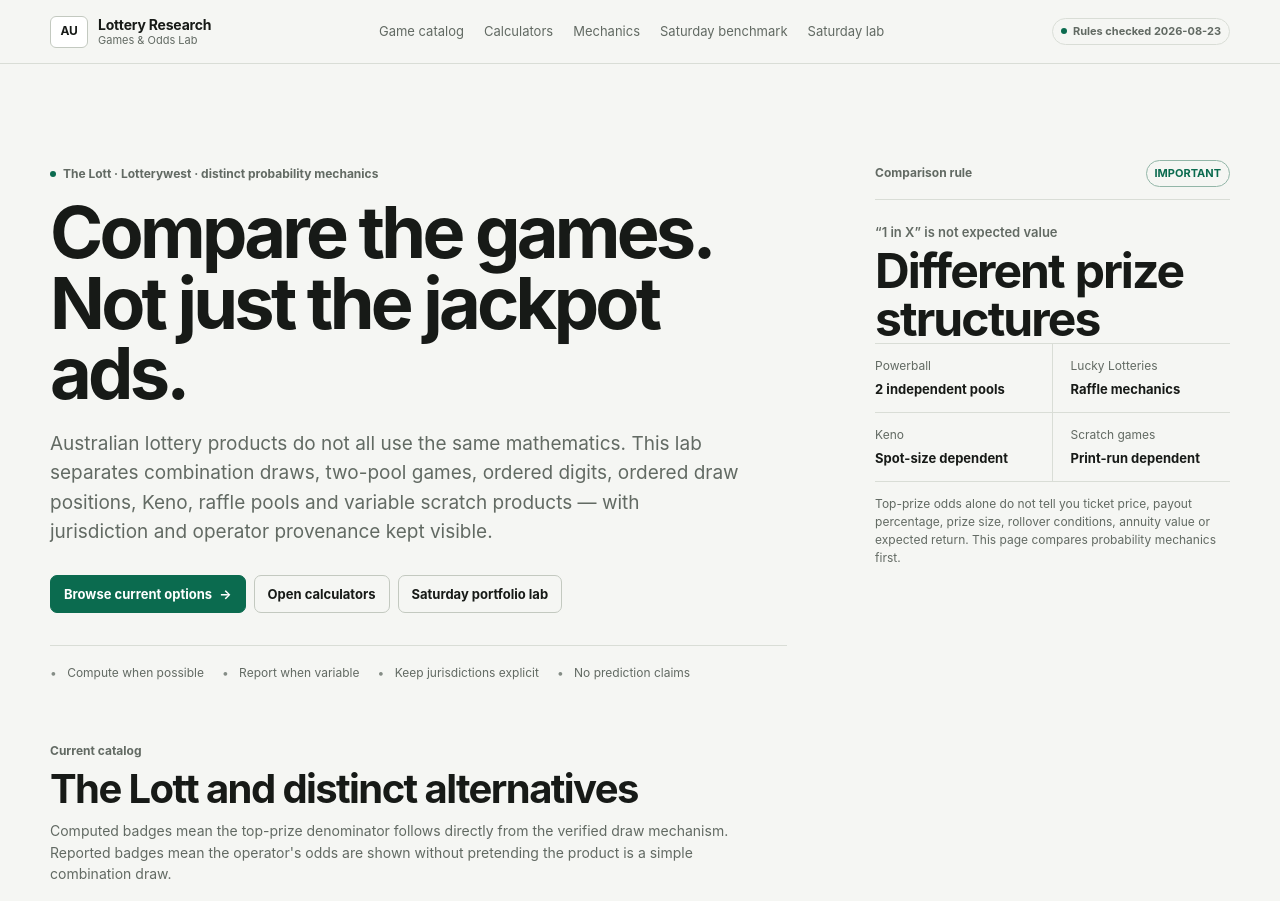
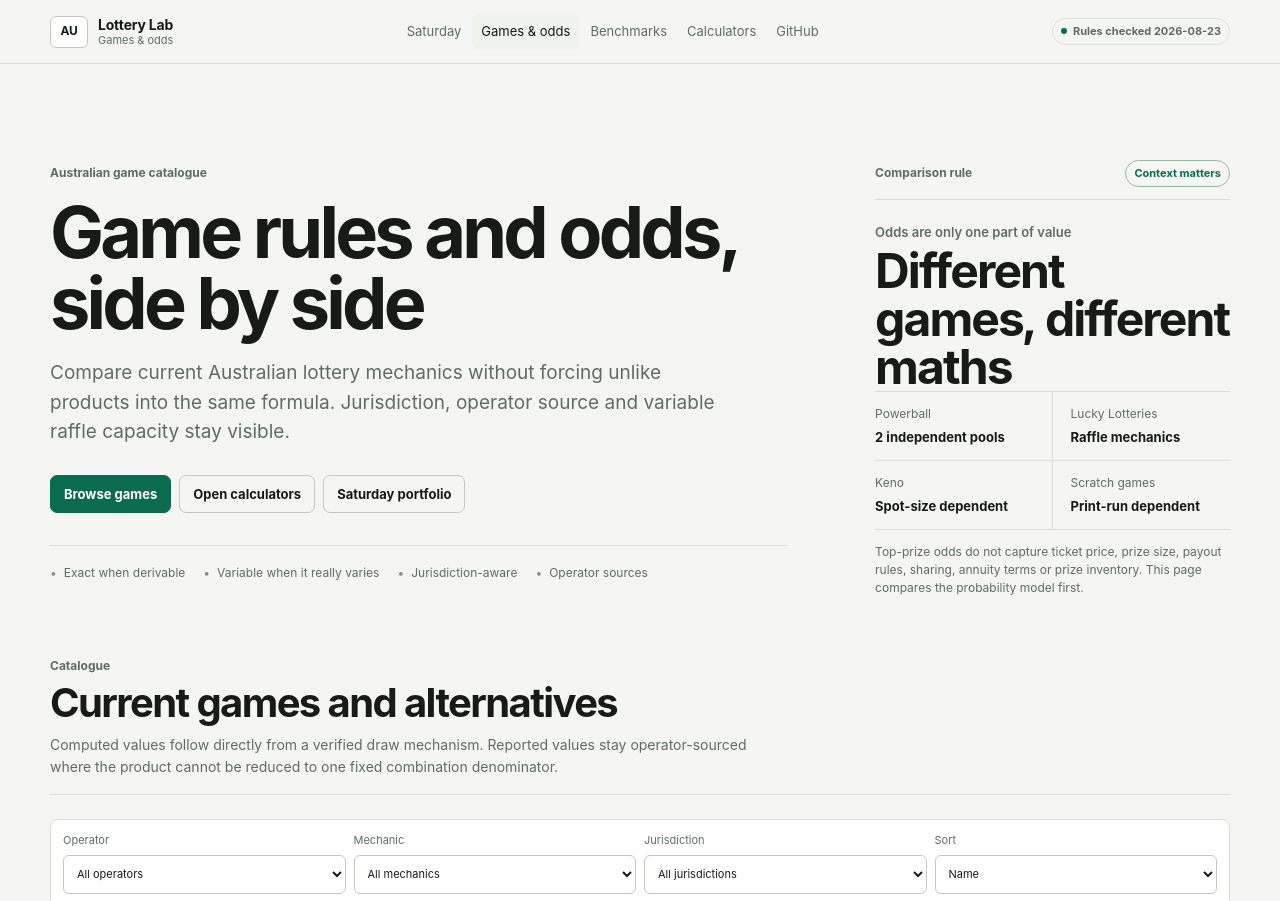
Before and after one commit to JDsnyke/saturday-tatts-lotto-scraper, a plain HTML site: page games.html in a window 1280 px wide. Shown: the top 901 px of the page. Drawn offline with Linux system fonts and the light colour scheme.

Commit message:
Refresh Games Lab navigation and copy

```diff
--- a/games.html
+++ b/games.html
@@ -4,9 +4,9 @@
   <meta charset="utf-8">
   <meta name="viewport" content="width=device-width, initial-scale=1">
   <meta name="color-scheme" content="light dark">
-  <meta name="theme-color" content="#07101f">
+  <meta name="theme-color" content="#f5f6f3">
   <meta name="description" content="Operator-aware catalog and exact probability tools for Australian lottery games.">
-  <title>Games & Odds Lab · Australian Lottery Research</title>
+  <title>Games & Odds · Lottery Lab</title>
   <link rel="icon" href="assets/favicon.svg" type="image/svg+xml">
   <link rel="manifest" href="assets/site.webmanifest">
   <link rel="stylesheet" href="assets/app.css">
@@ -15,21 +15,18 @@
 </head>
 <body>
   <a class="skip-link" href="#main">Skip to content</a>
-  <div class="noise" aria-hidden="true"></div>
-  <div class="aurora aurora-a" aria-hidden="true"></div>
-  <div class="aurora aurora-b" aria-hidden="true"></div>
 
   <header class="site-header" id="top">
-    <a class="brand" href="games.html" aria-label="Australian Lottery Games and Odds Lab">
+    <a class="brand" href="games.html" aria-label="Lottery Lab games and odds">
       <span class="brand-orbit" aria-hidden="true"><span>AU</span></span>
-      <span class="brand-copy"><strong>Lottery Research</strong><small>Games & Odds Lab</small></span>
+      <span class="brand-copy"><strong>Lottery Lab</strong><small>Games &amp; odds</small></span>
     </a>
-    <nav class="header-nav" aria-label="Games navigation">
-      <a href="#catalog">Game catalog</a>
+    <nav class="header-nav" aria-label="Primary navigation">
+      <a href="index.html">Saturday</a>
+      <a href="games.html" aria-current="page">Games &amp; odds</a>
+      <a href="benchmark.html">Benchmarks</a>
       <a href="#calculators">Calculators</a>
-      <a href="#mechanics">Mechanics</a>
-      <a href="benchmark.html">Saturday benchmark</a>
-      <a href="index.html">Saturday lab</a>
+      <a href="https://github.com/JDsnyke/saturday-tatts-lotto-scraper">GitHub</a>
     </nav>
     <div class="header-actions">
       <span class="data-pill"><span class="status-dot"></span><span>Rules checked 23 Aug 2026</span></span>
@@ -39,40 +36,40 @@
   <main id="main">
     <section class="hero section-shell games-hero">
       <div class="hero-copy">
-        <div class="eyebrow"><span class="status-dot"></span> The Lott · Lotterywest · distinct probability mechanics</div>
-        <h1>Compare the games.<br><span>Not just the jackpot ads.</span></h1>
-        <p class="hero-lead">Australian lottery products do not all use the same mathematics. This lab separates combination draws, two-pool games, ordered digits, ordered draw positions, Keno, raffle pools and variable scratch products — with jurisdiction and operator provenance kept visible.</p>
+        <div class="eyebrow">Australian game catalogue</div>
+        <h1>Game rules and odds, side by side</h1>
+        <p class="hero-lead">Compare current Australian lottery mechanics without forcing unlike products into the same formula. Jurisdiction, operator source and variable raffle capacity stay visible.</p>
         <div class="hero-actions">
-          <a class="button primary" href="#catalog">Browse current options <span aria-hidden="true">→</span></a>
+          <a class="button primary" href="#catalog">Browse games</a>
           <a class="button secondary" href="#calculators">Open calculators</a>
-          <a class="button secondary" href="index.html">Saturday portfolio lab</a>
+          <a class="button secondary" href="index.html">Saturday portfolio</a>
         </div>
         <div class="principle-strip" aria-label="Catalog principles">
-          <span><b>01</b> Compute when possible</span>
-          <span><b>02</b> Report when variable</span>
-          <span><b>03</b> Keep jurisdictions explicit</span>
-          <span><b>04</b> No prediction claims</span>
+          <span>Exact when derivable</span>
+          <span>Variable when it really varies</span>
+          <span>Jurisdiction-aware</span>
+          <span>Operator sources</span>
         </div>
       </div>
 
       <aside class="hero-console glass" aria-labelledby="catalog-rule-title">
-        <div class="console-head"><span class="card-kicker">Comparison rule</span><span class="live-chip">IMPORTANT</span></div>
-        <h2 id="catalog-rule-title">“1 in X” is not expected value</h2>
-        <div class="odds-number">Different prize structures</div>
+        <div class="console-head"><span class="card-kicker">Comparison rule</span><span class="live-chip">Context matters</span></div>
+        <h2 id="catalog-rule-title">Odds are only one part of value</h2>
+        <div class="odds-number">Different games, different maths</div>
         <div class="console-grid">
           <div><span>Powerball</span><strong>2 independent pools</strong></div>
           <div><span>Lucky Lotteries</span><strong>Raffle mechanics</strong></div>
           <div><span>Keno</span><strong>Spot-size dependent</strong></div>
           <div><span>Scratch games</span><strong>Print-run dependent</strong></div>
         </div>
-        <p class="console-note">Top-prize odds alone do not tell you ticket price, payout percentage, prize size, rollover conditions, annuity value or expected return. This page compares probability mechanics first.</p>
+        <p class="console-note">Top-prize odds do not capture ticket price, prize size, payout rules, sharing, annuity terms or prize inventory. This page compares the probability model first.</p>
       </aside>
     </section>
 
     <section class="section-shell" id="catalog">
       <div class="section-heading">
-        <div><span class="eyebrow">Current catalog</span><h2>The Lott and distinct alternatives</h2></div>
-        <p>Computed badges mean the top-prize denominator follows directly from the verified draw mechanism. Reported badges mean the operator's odds are shown without pretending the product is a simple combination draw.</p>
+        <div><span class="eyebrow">Catalogue</span><h2>Current games and alternatives</h2></div>
+        <p>Computed values follow directly from a verified draw mechanism. Reported values stay operator-sourced where the product cannot be reduced to one fixed combination denominator.</p>
       </div>
 
       <div class="catalog-toolbar glass" aria-label="Game filters">
@@ -102,8 +99,8 @@
 
     <section class="section-shell" id="calculators">
       <div class="section-heading">
-        <div><span class="eyebrow">Mechanic-specific tools</span><h2>Use the right probability model</h2></div>
-        <p>These calculators illustrate why a reusable lottery platform needs more than one formula.</p>
+        <div><span class="eyebrow">Calculators</span><h2>Use the probability model that matches the game</h2></div>
+        <p>Repeated draws, Keno spots and ordered digits are different experiments. These tools keep those distinctions explicit.</p>
       </div>
       <div class="calculator-grid">
         <article class="calc-card glass">
@@ -140,7 +137,7 @@
         <article class="calc-card glass">
           <span class="eyebrow">Lotterywest Cash 3</span>
           <h3>Exact vs Any Order</h3>
-          <p>Exact Order always has 1,000 possible three-digit strings. Any Order depends on how many distinct permutations your selected digit multiset has.</p>
+          <p>Exact Order has 1,000 possible three-digit strings. Any Order depends on whether the selected multiset has 1, 3 or 6 distinct permutations.</p>
           <div class="calculator-controls">
             <label>Three digits
               <input id="cash3-digits" type="text" maxlength="3" value="223" inputmode="numeric" pattern="[0-9]{3}">
@@ -157,42 +154,42 @@
 
     <section class="section-shell" id="mechanics">
       <div class="section-heading">
-        <div><span class="eyebrow">Architecture</span><h2>One platform, several probability families</h2></div>
-        <p>The Saturday optimiser remains specialised. The reusable layer underneath it now models the probability experiment before any strategy is discussed.</p>
+        <div><span class="eyebrow">Mechanics</span><h2>One catalogue, several probability families</h2></div>
+        <p>The Saturday portfolio optimiser stays specialised. The shared catalogue models each probability experiment before any strategy is discussed.</p>
       </div>
       <div class="mechanic-grid">
-        <article class="mechanic-card glass"><span class="claim exact">COMBINATION</span><h3>One-pool draw</h3><p>Saturday Lotto, Weekday Windfall, Oz Lotto, Set for Life and Millionaire Medley use hypergeometric main/supplementary match distributions with game-specific prize mappings.</p></article>
-        <article class="mechanic-card glass"><span class="claim exact">TWO POOLS</span><h3>Powerball</h3><p>The seven-number main selection and the separate one-from-20 Powerball result multiply into a joint distribution.</p></article>
-        <article class="mechanic-card glass"><span class="claim exact">ORDERED</span><h3>Digits and positions</h3><p>Super 66 and Cash 3 use ordered digits; Lotto Strike uses ordered numbers sampled without replacement. Combination formulas would be wrong.</p></article>
-        <article class="mechanic-card glass"><span class="claim guardrail">VARIABLE</span><h3>Raffles and instant games</h3><p>Lucky Lotteries, charity raffles and scratch products need pool/print-run-specific metadata. Where a fixed experiment is not established, the lab reports rather than invents.</p></article>
+        <article class="mechanic-card glass"><span class="claim exact">Combination</span><h3>One-pool draw</h3><p>Saturday Lotto, Weekday Windfall, Oz Lotto, Set for Life and Millionaire Medley use hypergeometric main/supplementary match distributions with game-specific prize mappings.</p></article>
+        <article class="mechanic-card glass"><span class="claim exact">Two pools</span><h3>Powerball</h3><p>The seven-number main selection and the separate one-from-20 Powerball result multiply into a joint distribution.</p></article>
+        <article class="mechanic-card glass"><span class="claim exact">Ordered</span><h3>Digits and positions</h3><p>Super 66 and Cash 3 use ordered digits; Lotto Strike uses ordered numbers sampled without replacement. Combination formulas would be wrong.</p></article>
+        <article class="mechanic-card glass"><span class="claim guardrail">Variable</span><h3>Raffles and instant games</h3><p>Lucky Lotteries, charity raffles and scratch products need pool or print-run-specific metadata. Where a fixed experiment is not established, the lab reports rather than invents.</p></article>
       </div>
 
       <div class="research-note glass" style="margin-top:16px">
         <div><span class="research-icon" aria-hidden="true">i</span></div>
         <div>
-          <span class="eyebrow">Responsible interpretation</span>
-          <h3>A different game can have easier top-prize odds and still be a worse value proposition.</h3>
-          <p>Odds must be considered with ticket cost, prize amounts, payout rules, jackpot sharing, annuity terms and available prize inventory. The project does not recommend increasing lottery spend and does not treat any lottery as an investment.</p>
+          <span class="eyebrow">Interpretation</span>
+          <h3>Easier top-prize odds do not automatically mean better value.</h3>
+          <p>Ticket cost, prize amounts, payout rules, jackpot sharing, annuity terms and prize inventory all matter. The project does not treat lottery play as an investment.</p>
         </div>
       </div>
     </section>
 
     <section class="section-shell">
       <div class="section-heading">
-        <div><span class="eyebrow">Source policy</span><h2>Operator rules first</h2></div>
-        <p>Core mechanics and published odds were rechecked against current operator pages on 23 August 2026. Where a lower-division rule was not captured from a current authoritative source, it is left uncomputed rather than copied from a superficially similar game.</p>
+        <div><span class="eyebrow">Sources</span><h2>Operator rules first</h2></div>
+        <p>Core mechanics and published odds were rechecked against current operator pages on 23 August 2026. A lower-division rule stays uncomputed when a current authoritative source has not been captured.</p>
       </div>
       <div class="method-grid">
-        <article class="method-card"><span class="method-number">01</span><span class="claim exact">The Lott</span><h3>Current odds</h3><p>Official Help Centre odds are the cross-check for current Division 1 / jackpot denominators.</p></article>
-        <article class="method-card"><span class="method-number">02</span><span class="claim exact">Lotterywest</span><h3>Division tables</h3><p>WA game pages provide current prize conditions used to independently verify Oz Lotto, Powerball, Set for Life, Millionaire Medley and Cash 3.</p></article>
-        <article class="method-card"><span class="method-number">03</span><span class="claim guardrail">Jurisdiction</span><h3>Availability matters</h3><p>Lotto Strike is NSW/ACT-limited, The Lott Keno is SA-only, and Lotterywest-specific games are WA products. The catalog does not flatten those restrictions.</p></article>
+        <article class="method-card"><span class="claim exact">The Lott</span><h3>Current odds</h3><p>Official Help Centre odds cross-check current Division 1 and jackpot denominators.</p></article>
+        <article class="method-card"><span class="claim exact">Lotterywest</span><h3>Division tables</h3><p>WA game pages independently verify Oz Lotto, Powerball, Set for Life, Millionaire Medley and Cash 3 mechanics.</p></article>
+        <article class="method-card"><span class="claim guardrail">Jurisdiction</span><h3>Availability matters</h3><p>Lotto Strike is NSW/ACT-limited, The Lott Keno is SA-only, and Lotterywest-specific games are WA products.</p></article>
       </div>
     </section>
   </main>
 
   <footer class="site-footer section-shell">
-    <div><strong>Australian Lottery Research</strong><p>Open-source probability research. Not affiliated with The Lott or Lotterywest.</p></div>
-    <div class="footer-links"><a href="index.html">Saturday Lab</a><a href="benchmark.html">Benchmark Lab</a><a href="https://github.com/JDsnyke/saturday-tatts-lotto-scraper">GitHub</a></div>
+    <div><strong>Lottery Lab</strong><p>Open-source Australian lottery probability research. Not affiliated with The Lott or Lotterywest.</p></div>
+    <div class="footer-links"><a href="index.html">Saturday</a><a href="benchmark.html">Benchmarks</a><a href="https://github.com/JDsnyke/saturday-tatts-lotto-scraper">GitHub</a></div>
     <p class="responsible">Lottery outcomes are random. More entries cost more money. Use the tools to understand probability, not to justify spending beyond a fixed entertainment budget.</p>
   </footer>
 </body>
```
